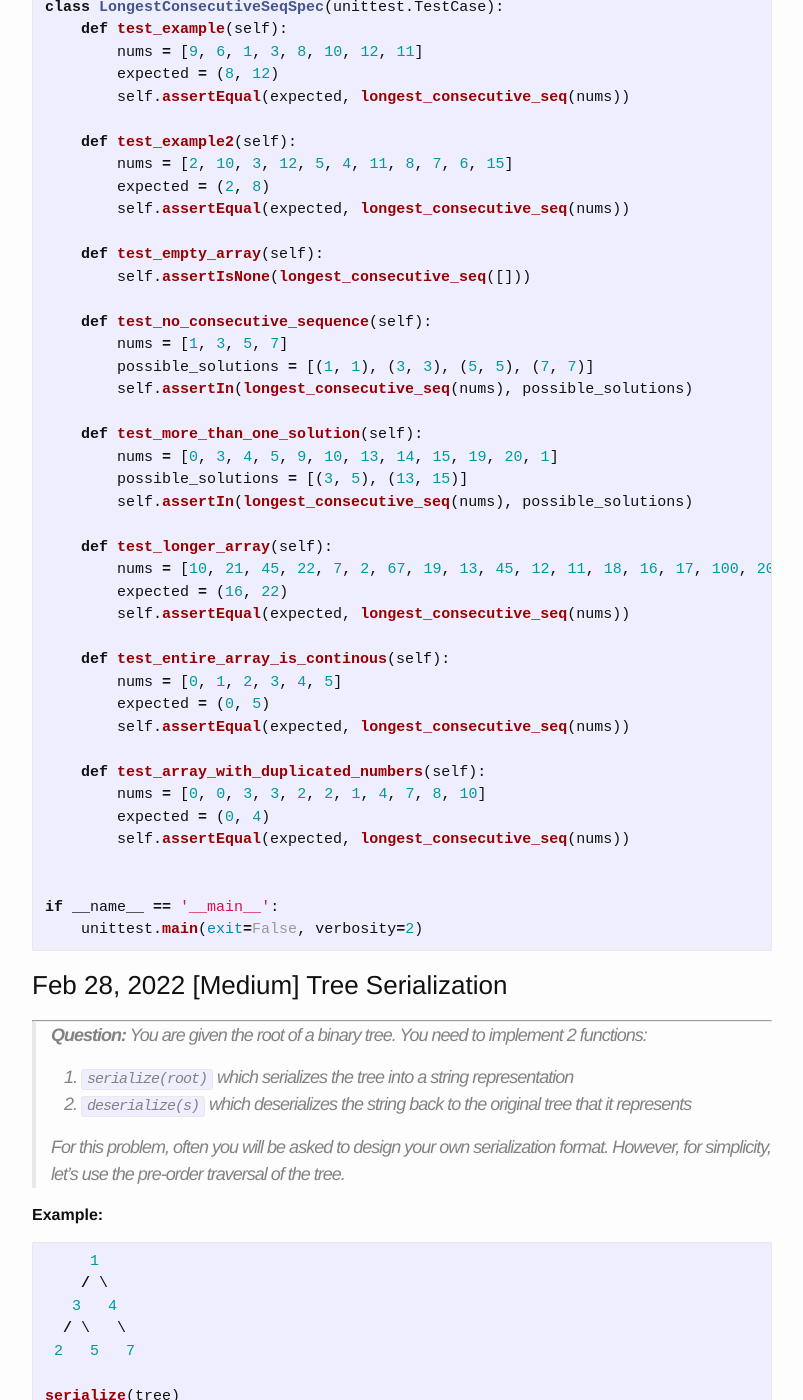
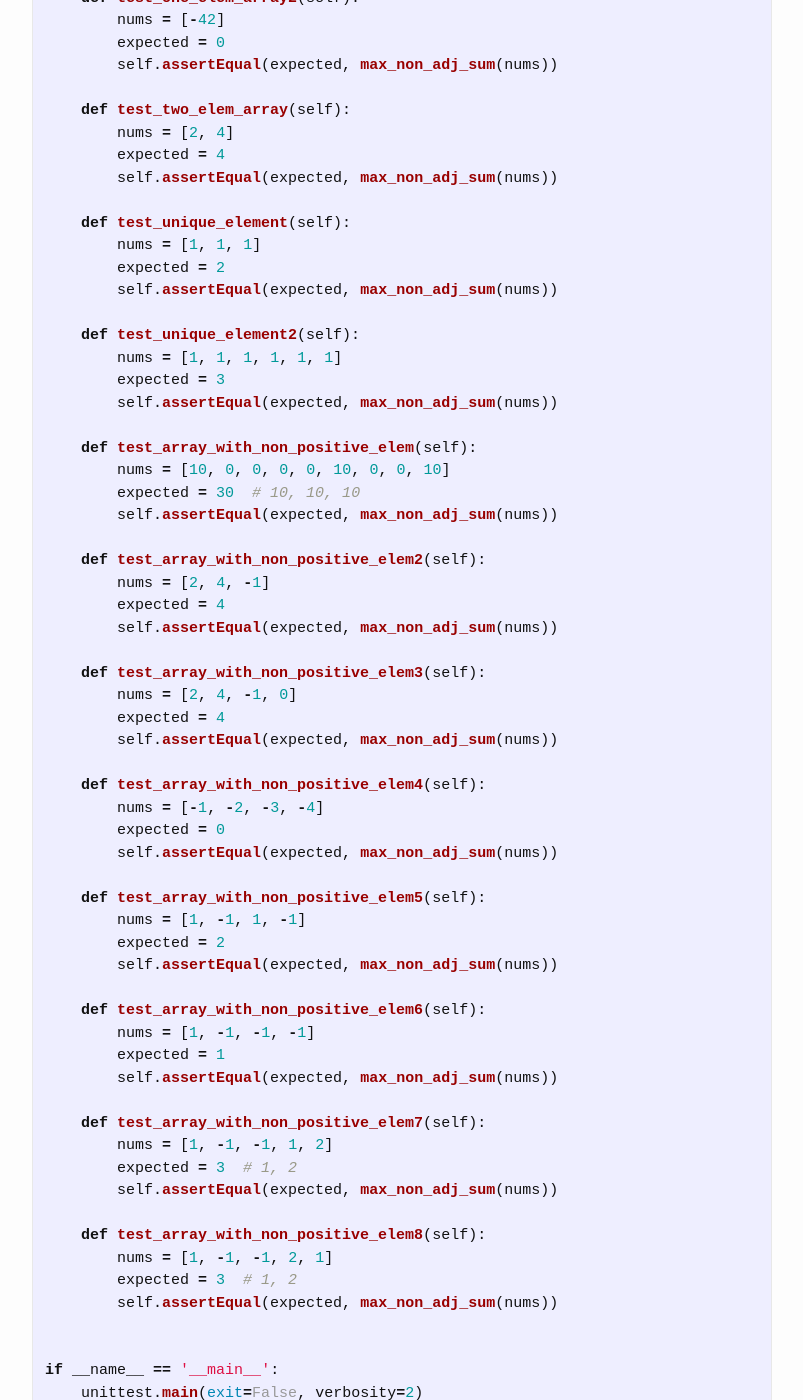
Before and after one commit to trsong/trsong.github.io, a Jekyll site: the page built from _posts/2022-02-01-DailyQuestionsFeb.md, in a window 1280 px wide and 1400 px high, scrolled down 2674 px. Shown: the whole window, without its empty margins (238-1041 px from the left). Built offline with Jekyll 4.4.1, drawn with Linux system fonts in a browser that asks for light colours; some of the changed text lies outside the part shown.

Commit message:
Add solution to Feb 2 question.

````diff
--- a/_posts/2022-02-01-DailyQuestionsFeb.md
+++ b/_posts/2022-02-01-DailyQuestionsFeb.md
@@ -48,6 +48,104 @@ xyz
 >
 > Follow-up: Can you do this in O(N) time and constant space?
 
+
+**Solution with DP:** [https://replit.com/@trsong/Find-Largest-Sum-of-Non-adjacent-Numbers-3](https://replit.com/@trsong/Find-Largest-Sum-of-Non-adjacent-Numbers-3)
+```py
+import unittest
+
+def max_non_adj_sum(nums):
+    # let dp[n] represents max non adjacent sum for subarray nums[:n]
+    # dp[n] = max(dp[n-2] + nums[n-1], dp[n-1])
+    pre_max = pre_pre_max = 0
+    for num in nums:
+        cur_max = max(pre_pre_max + num, pre_max)
+        pre_pre_max, pre_max = pre_max, cur_max
+    return pre_max
+
+
+class MaxNonAdjSumSpec(unittest.TestCase):
+    def test_example(self):
+        nums = [2, 4, 6, 2, 5]
+        expected = 13  # 2, 6, 5
+        self.assertEqual(expected, max_non_adj_sum(nums))
+
+    def test_example2(self):
+        nums = [5, 1, 1, 5]
+        expected = 10  # 5, 5
+        self.assertEqual(expected, max_non_adj_sum(nums))
+
+    def test_empty_array(self):
+        self.assertEqual(0, max_non_adj_sum([]))
+
+    def test_one_elem_array(self):
+        nums = [42]
+        expected = 42
+        self.assertEqual(expected, max_non_adj_sum(nums))
+
+    def test_one_elem_array2(self):
+        nums = [-42]
+        expected = 0
+        self.assertEqual(expected, max_non_adj_sum(nums))
+
+    def test_two_elem_array(self):
+        nums = [2, 4]
+        expected = 4
+        self.assertEqual(expected, max_non_adj_sum(nums))
+
+    def test_unique_element(self):
+        nums = [1, 1, 1]
+        expected = 2
+        self.assertEqual(expected, max_non_adj_sum(nums))
+
+    def test_unique_element2(self):
+        nums = [1, 1, 1, 1, 1, 1]
+        expected = 3
+        self.assertEqual(expected, max_non_adj_sum(nums))
+
+    def test_array_with_non_positive_elem(self):
+        nums = [10, 0, 0, 0, 0, 10, 0, 0, 10]
+        expected = 30  # 10, 10, 10
+        self.assertEqual(expected, max_non_adj_sum(nums))
+
+    def test_array_with_non_positive_elem2(self):
+        nums = [2, 4, -1]
+        expected = 4
+        self.assertEqual(expected, max_non_adj_sum(nums))
+
+    def test_array_with_non_positive_elem3(self):
+        nums = [2, 4, -1, 0]
+        expected = 4
+        self.assertEqual(expected, max_non_adj_sum(nums))
+
+    def test_array_with_non_positive_elem4(self):
+        nums = [-1, -2, -3, -4]
+        expected = 0
+        self.assertEqual(expected, max_non_adj_sum(nums))
+
+    def test_array_with_non_positive_elem5(self):
+        nums = [1, -1, 1, -1]
+        expected = 2
+        self.assertEqual(expected, max_non_adj_sum(nums))
+
+    def test_array_with_non_positive_elem6(self):
+        nums = [1, -1, -1, -1]
+        expected = 1
+        self.assertEqual(expected, max_non_adj_sum(nums))
+
+    def test_array_with_non_positive_elem7(self):
+        nums = [1, -1, -1, 1, 2]
+        expected = 3  # 1, 2
+        self.assertEqual(expected, max_non_adj_sum(nums))
+
+    def test_array_with_non_positive_elem8(self):
+        nums = [1, -1, -1, 2, 1]
+        expected = 3  # 1, 2
+        self.assertEqual(expected, max_non_adj_sum(nums))
+
+
+if __name__ == '__main__':
+    unittest.main(exit=False, verbosity=2)
+```
 
 ### Mar 1, 2022 \[Medium\] Longest Consecutive Sequence in an Unsorted Array
 ---
````
